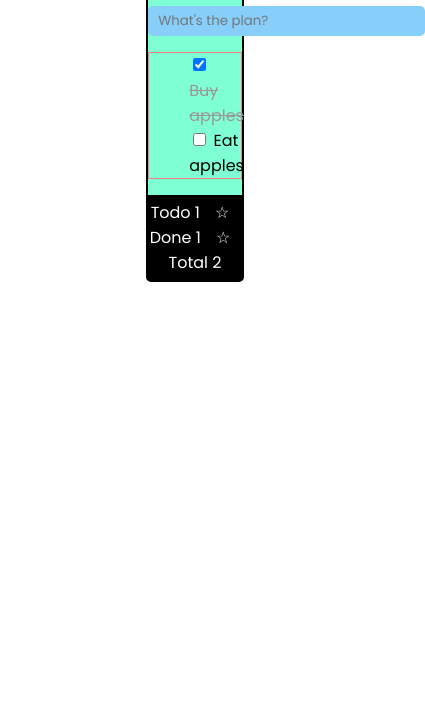
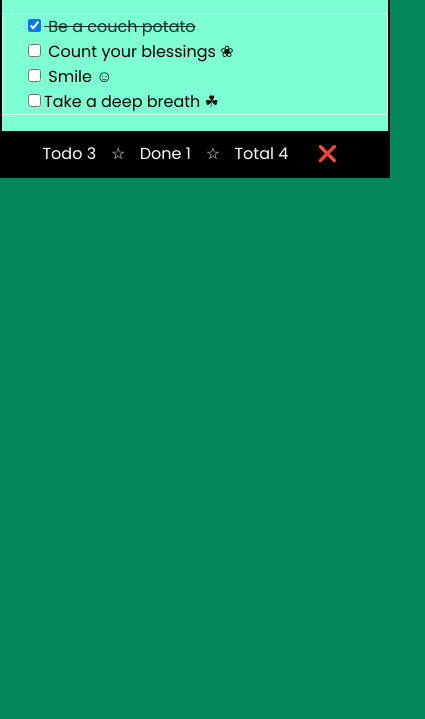
Before and after one commit to wibaklein/to-do-app, a plain HTML site: page index.html in a window 390 px wide. Shown: the part 125-844 px from the top of the page, 425 px wide, since content can reach past the window. Drawn offline with Linux system fonts and the light colour scheme.

Commit message:
added media queries

```diff
--- a/index.html
+++ b/index.html
@@ -20,11 +20,17 @@
           </form>
         <ul id="todolist">
             <li class="todo_item completed">
-            <label><input type="checkbox" checked /> Buy apples
+            <label><input type="checkbox" checked /> Be a couch potato
             </label>
             </li>
             <li class="todo_item">
-                <label><input type="checkbox" /> Eat apples</label>
+                <label><input type="checkbox" /> Count your blessings &#10048;</label>
+            </li>
+            <li class="todo_item">
+                <label><input type="checkbox" /> Smile &#9786;</label>
+            </li>
+            <li class="todo_item">
+                <label><input type="checkbox" />Take a deep breath &#9752;</label>
             </li>
 
         </ul>
@@ -32,6 +38,7 @@
             <span id="uncompleted_count">Todo: 7</span><span class="star">&#9734;</span>
             <span id="completed_count">Done: 5</span><span class="star">&#9734;</span>
             <span id="total_count">Total: 8</span>
+            <span id="clear"><a href="#" id="clean_up"><span class="spin">&#10060;</span></a></span>
         </div>
     </main>
 </div>
--- a/main.js
+++ b/main.js
@@ -91,3 +91,19 @@ function toggleDone(event) {
 
     updateCounters();
   });
+
+  function cleanUpDoneTodos() {
+    const doneItems = document.querySelectorAll(".completed");
+
+    // loop through the "done" todo items
+    for (var i = 0; i < doneItems.length; i++) {
+      // and remove them from the DOM
+      doneItems[i].remove();
+    }
+    updateCounters();
+    // update the counters
+  }
+
+  // retrieve the link
+  // add an event listener for a click on the link to the cleanUpDoneTodos function
+  document.getElementById("clean_up").addEventListener("click", cleanUpDoneTodos);  // ? querySelector werkt niet meer
--- a/style.css
+++ b/style.css
@@ -3,22 +3,25 @@ body {
     margin:auto;
     text-align: center ;
     font-family: Poppins, sans-serif;
-
+    background-color: #03855c;
 }
 div.wrapper{
-
+margin-top: 20px;
 border: 2px solid black;
 border-radius: 5px;
 }
 h1{
 font-family: 'Abril Fatface', serif;
 }
-
 div.summary  {
 margin: 0 auto;
 color: white;
 background-color: black;
 padding: 5px 0px;
+}
+li.todo_item {
+max-width: 85%;
+overflow-wrap: break-word;
 }
 span.completed {
 text-decoration:line-through ;
@@ -28,16 +31,16 @@ div.summary span{
 }
 ul{
 list-style: none;
-    border: 1px solid lightcoral;
+border: 1px solid #cbffed;
 }
 ul#todolist li:hover {
-    background-color: #b7eef8;
+background-color: #cbffed;
 }
 main, header, ul, .wrapper{
 background-color: aquamarine;
 }
 input{
-        background-color: lightskyblue;
+background-color:#cbffed;
 }
 li {
 text-align: left;}
@@ -48,25 +51,83 @@ div.summary span.star {
 form > input{
     font-family: Poppins, sans-serif;
     padding: 5px 10px;
-    border: none;
+    border-color: transparent;
     border-radius: 5px;
+}
+input:focus{
+    outline: 0px;
+    border-color: transparent;
+    border-color: none;
   }
 ul#todolist .todo_item.completed label  {
     text-decoration: line-through;
-    color: #999;
+    color: rgb(2, 51, 43);
   }
-/*
+  .spin{
+    transition: 2s;
+    -webkit-transition: 2s;
+    -moz-transition: 2s;
+    -ms-transition: 2s;
+    -o-transition: 2s;
+    display: inline-block;
+    margin-right: auto;
+    margin-left: auto;
+    transform-origin: center;
+  }
+.spin:hover {
+    transition: 2s;
+    -webkit-transition: 2s;
+    -moz-transition: 2s;
+    -ms-transition: 2s;
+    -o-transition: 2s;
+    -webkit-transform: rotate(720deg);
+    -moz-transform: rotate(720deg);
+    -o-transform: rotate(720deg);
+    -ms-transform: rotate(720deg);
+    transform: rotate(720deg);
+    transform-origin:  center;
+}
+span#clear {
+    padding: 0px 10px 0px 25px;
+}
+label {
+    margin-left: 15px
+}
+input[type='checkbox']{
+    margin-left: -15px
+
+}
+input#new-todo{
+    width: 80%
 }
 
-li input {
-    display: none;
+@media screen and (max-width: 768px) {
+    body {
+        width: 80%;
+
     }
-   li.write span {
-    display: none;
   }
-li.write input {
-    display: initial;
+  @media screen and (max-width: 540px) {
+    body {
+        width: 80%;
     }
-dis-n {
-    display:none;
-} */
+    label {
+        margin-left: 0px;
+    }
+    li.todo_item {
+        max-width: 85%;
+        overflow-wrap: break-word;
+        }
+
+  }
+  @media screen and (max-width: 414px) {
+    body {
+        width: 100%;
+        margin: none;
+    }
+    div.wrapper{
+        margin-top: 0px;
+        border: 2px solid black;
+        border-radius: 0px;
+        }
+}
```
Lines whose indentation alone changed are shown as unchanged.
